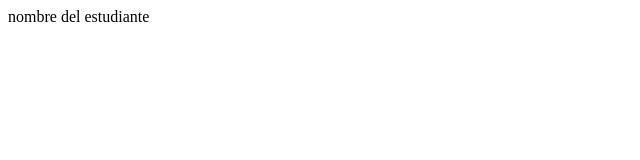
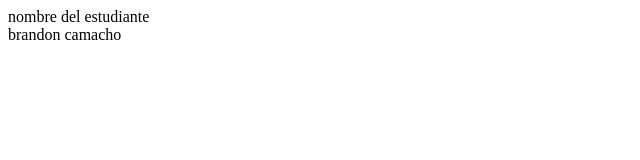
Before and after one commit to nioxggx/parcial, a plain HTML site: page index.html in a window 1280 px wide. Shown: the full height of the page, 0-640 px from the left. Drawn offline with Linux system fonts and the light colour scheme.

Commit message:
segundo commit

```diff
--- a/index.html
+++ b/index.html
@@ -7,5 +7,6 @@
 </head>
 <body>
     <div>nombre del estudiante</div>
+    <div>brandon camacho</div>
 </body>
 </html>
```
